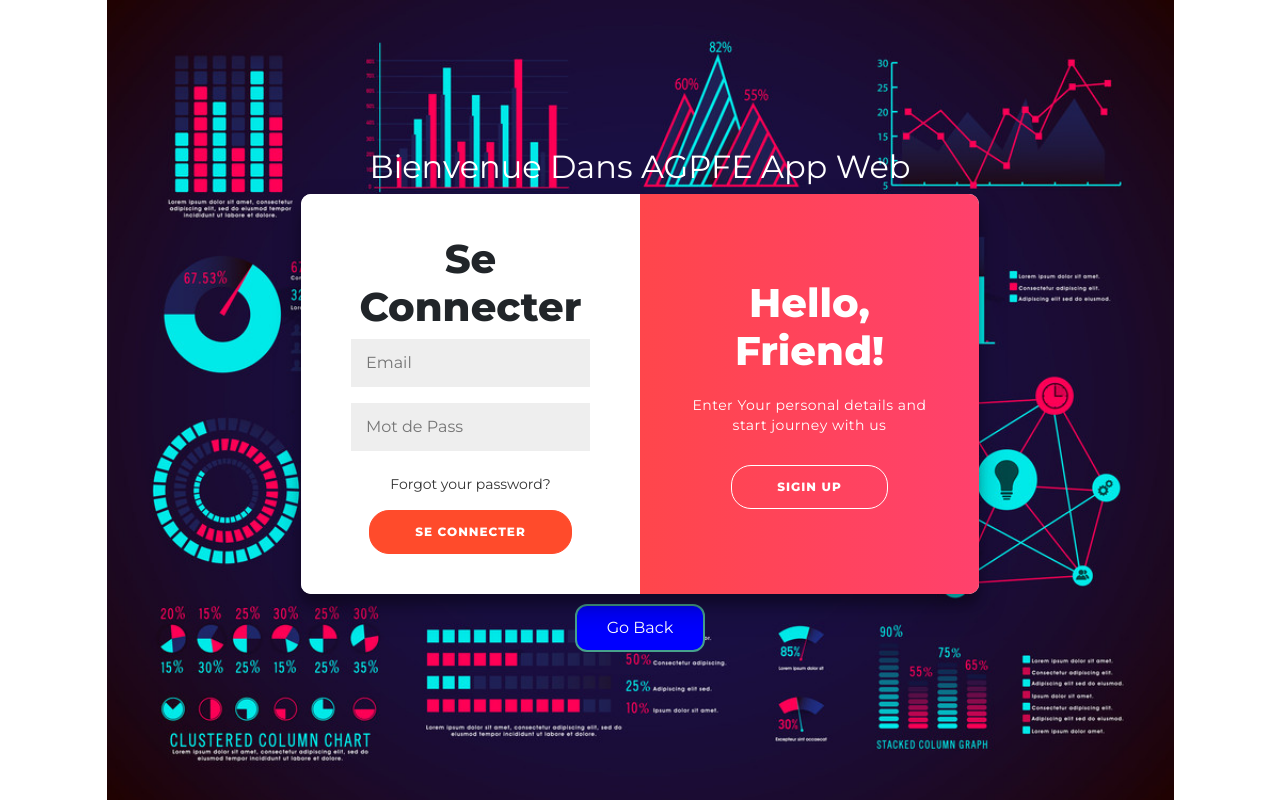
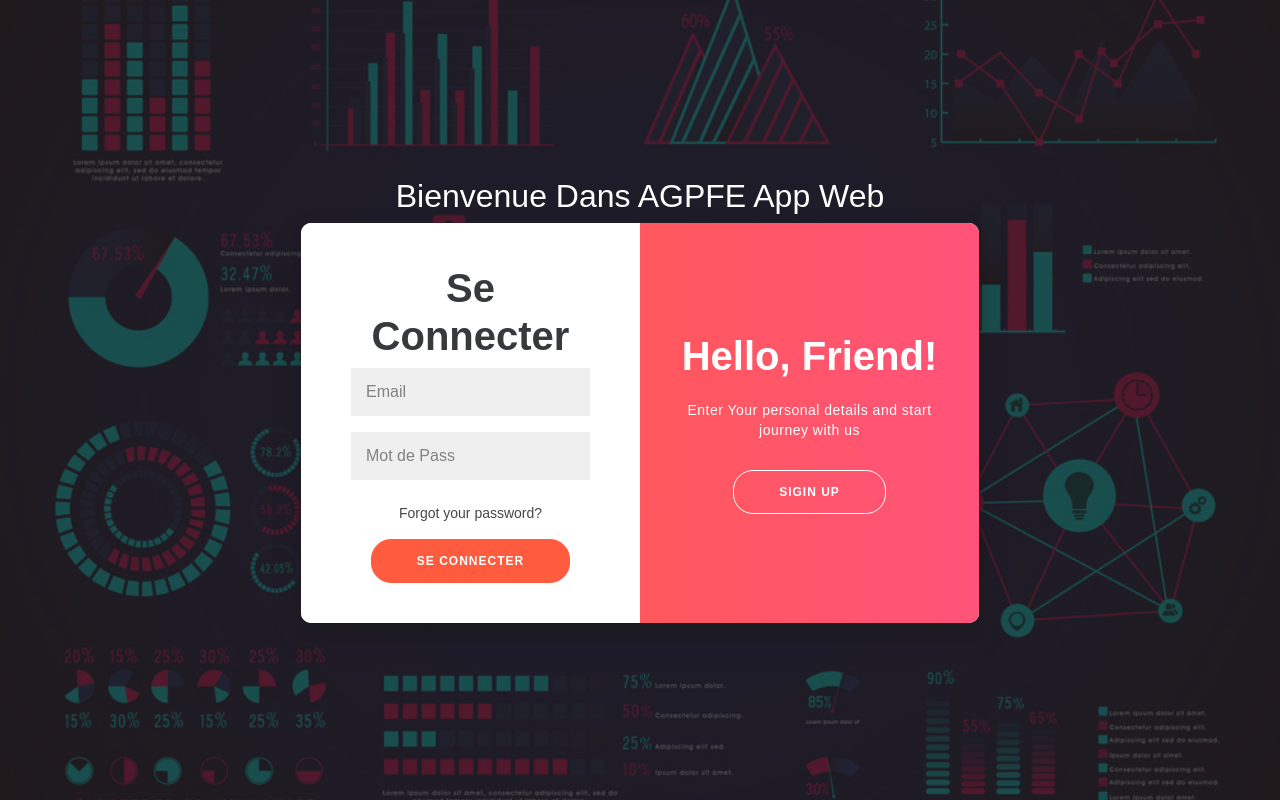
Before and after one commit to yassirelkhaili/APGFE, a React (Create React App) app in the folder client/: page /auth in a window 1280 px wide. Built offline with nearby package versions, Linux system fonts and the light colour scheme.

Commit message:
modifiaction background

```diff
--- a/client/src/pages/Auth.jsx
+++ b/client/src/pages/Auth.jsx
@@ -6,6 +6,7 @@ function Auth() {
     const [signIn, toggle] = React.useState(true);
      return(
       <div className="Auth">
+         <div class="overlayblk"></div>
         <h2> Bienvenue Dans AGPFE App Web </h2>
          <Components.Container>
              <Components.SignUpContainer signinIn={signIn}>
@@ -55,7 +56,7 @@ function Auth() {
              </Components.OverlayContainer>
 
          </Components.Container>
-         <Link to="/" className="retour">Go Back</Link>
+
          </div>
      )
 }
--- a/client/src/styles/Auth.css
+++ b/client/src/styles/Auth.css
@@ -5,19 +5,33 @@
   margin: 0;
   padding: 0;
 }
-h2{
+h2 {
+  text-align: center;
   color: white;
+  margin-bottom: 1rem;
+  z-index: 1;
 }
+.overlayblk {
+  position: absolute;
+  top: 0;
+  right: 0;
+  width: 100%;
+  height: 100%;
+  background-color: rgba(0, 0, 0, 75%);
 
+}
 .Auth {
-
-  background-size: contain;
+  font-family: 'Work Sans', sans-serif;
+  /* background-image: url(); */
+  /* background: url('https://i.postimg.cc/TYjHtQR2/bglogin.jpg') no-repeat center; */
+  background: url('../images/bgauthen.jpg') no-repeat center;
+  background-size: cover;
+  height: 100vh;
   display: flex;
+  opacity: 0.9;
   justify-content: center;
   align-items: center;
   flex-direction: column;
-  font-family: "Montserrat", sans-serif;
-  height: 100vh;
 }
 select {
   -webkit-appearance:none;
```
